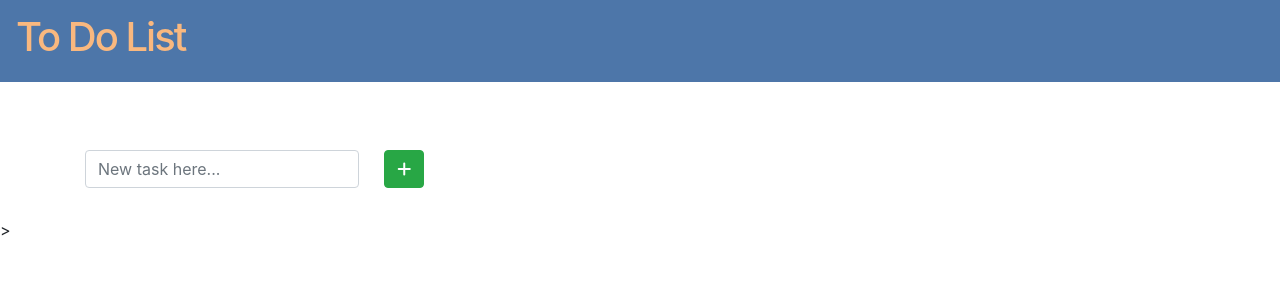
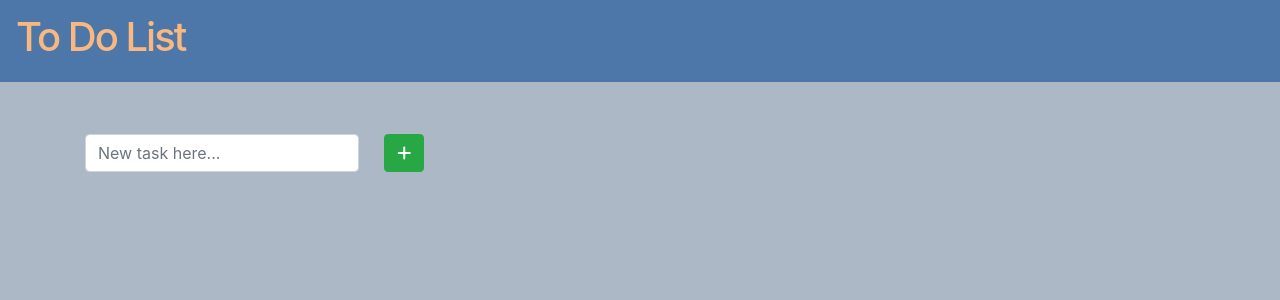
Before and after one commit to dorarad17/todo-app-frontend, a React (Create React App) app: page / in a window 1280 px wide. Shown: the top 300 px of the page. Built offline with nearby package versions, Linux system fonts and the light colour scheme.

Commit message:
moved background colour out of css and into own component and working

```diff
--- a/public/style.css
+++ b/public/style.css
@@ -1,6 +1,5 @@
 body {
-	background-color: #acb8c6;
-	padding-top: 150px;
+	padding-top: 60px;
 }
 
 .navbar {
@@ -25,7 +24,7 @@ h1 {
 }
 
 #newTask {
-	/* border: solid; */
+	padding-top: 50px;
 	margin-bottom: 30px;
 	align-items: center;
 }
--- a/src/App.js
+++ b/src/App.js
@@ -5,14 +5,16 @@ import "./App.css";
 import Nav from "./Nav";
 import Title from "./Title";
 import NewTask from "./NewTask";
+import Background from "./Background";
 
 class App extends React.Component {
 	render() {
 		return (
 			<div>
+				<Background />
 				<Title />
 				<Nav />
-				<NewTask />>
+				<NewTask />
 			</div>
 		);
 	}
--- /dev/null
+++ b/src/Background.js
@@ -0,0 +1,9 @@
+import React from "react";
+
+class Background extends React.Component {
+	render() {
+		return (document.body.style = "background: #acb8c6");
+	}
+}
+
+export default Background;
```
